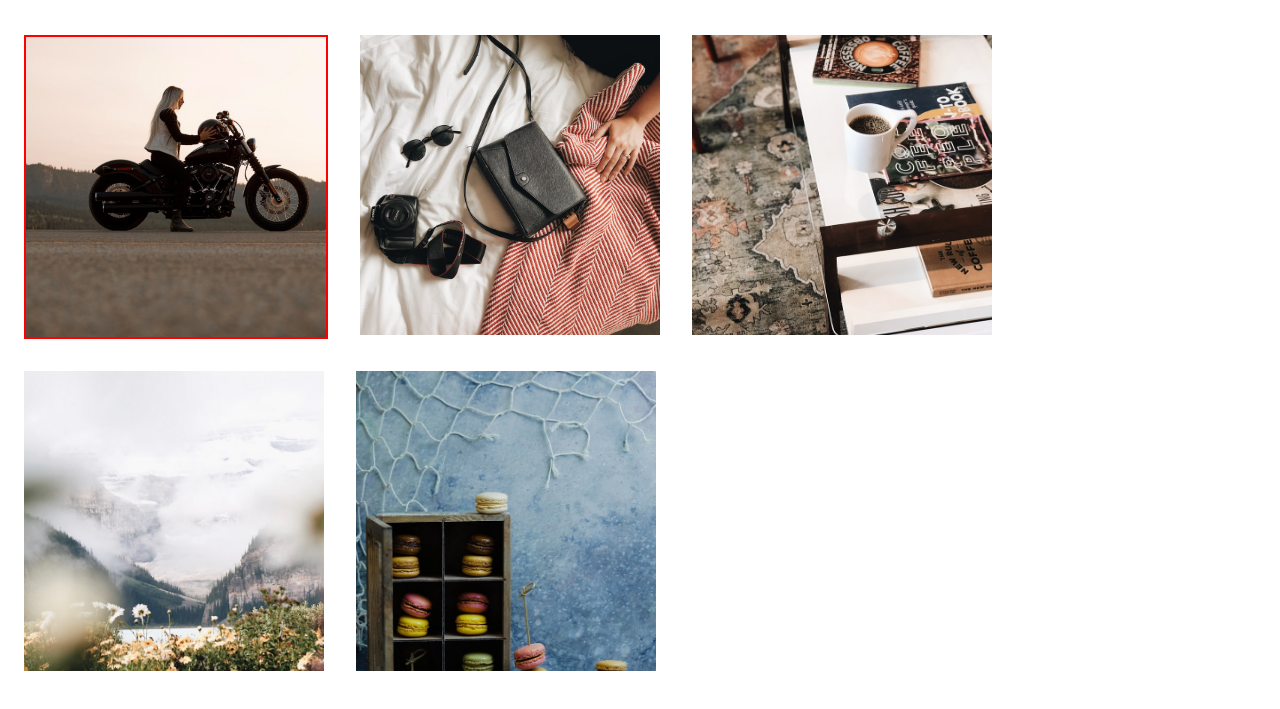
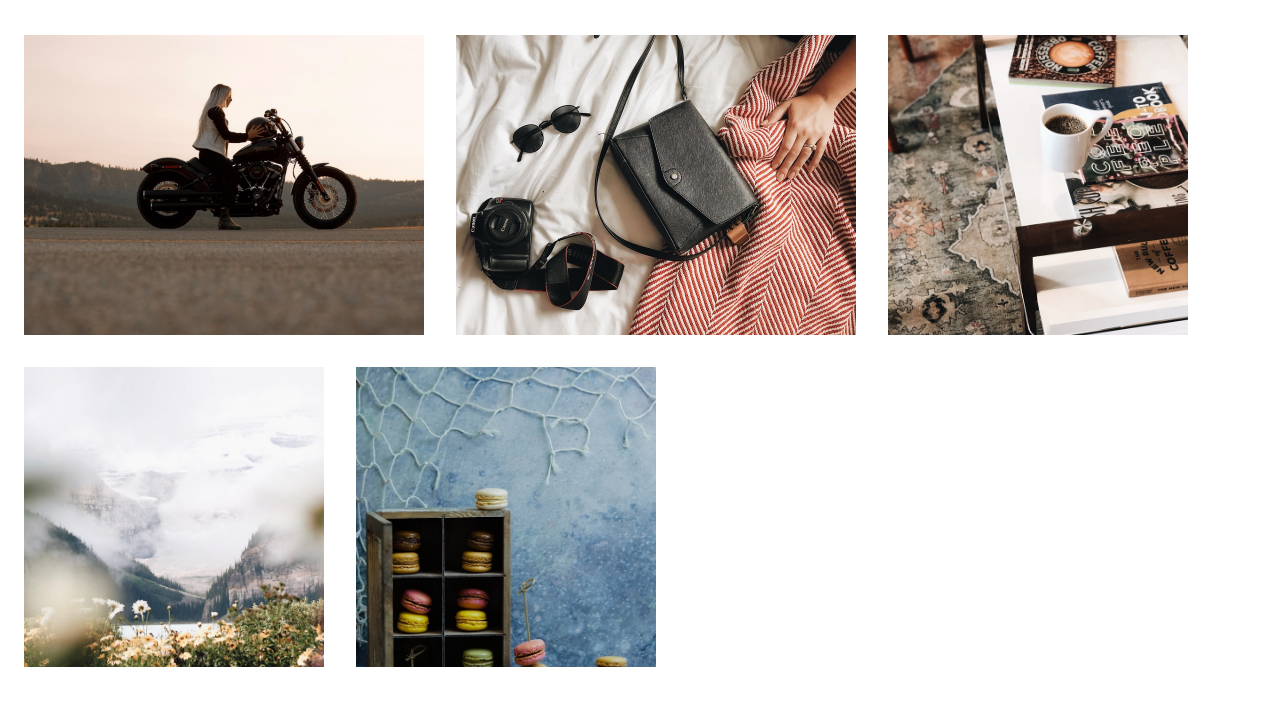
Before and after one commit to mel-tse/nthchild, a website: page index.html in a window 1280 px wide. Shown: the part 61-770 px from the top of the page. Drawn offline with Linux system fonts and the light colour scheme.

Commit message:
selecting first 2 nth child

```diff
--- a/scss/main.scss
+++ b/scss/main.scss
@@ -36,6 +36,11 @@ h1 {
 
 }
 
-div.gallery__photocontainer:nth-child(1) {
-    border: 2px solid red;
+div.gallery__photocontainer:nth-child(1),
+div.gallery__photocontainer:nth-child(2) {
+    width: 400px;
 }
+
+// div.gallery__photocontainer:nth-child(2) {
+//     border: 2px solid green;
+// }
```
Also changed, not shown: css/main.css.
